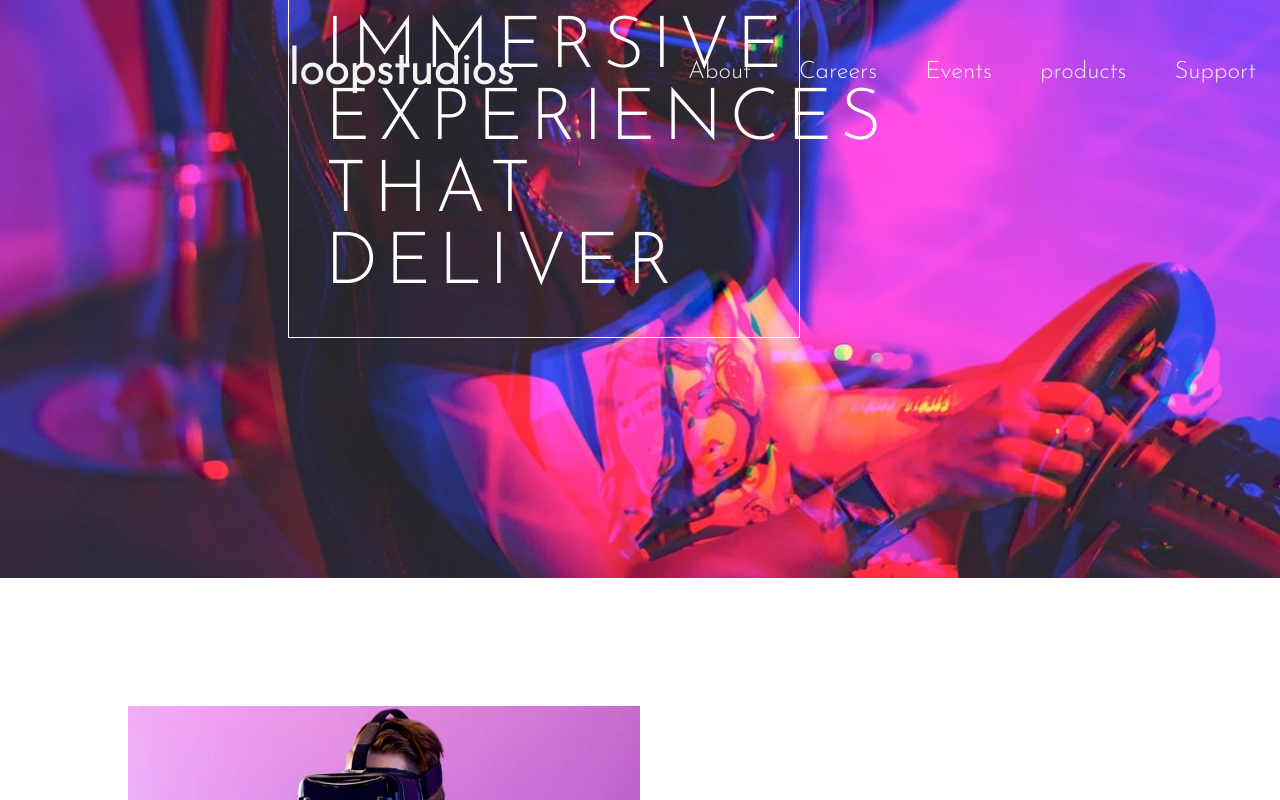
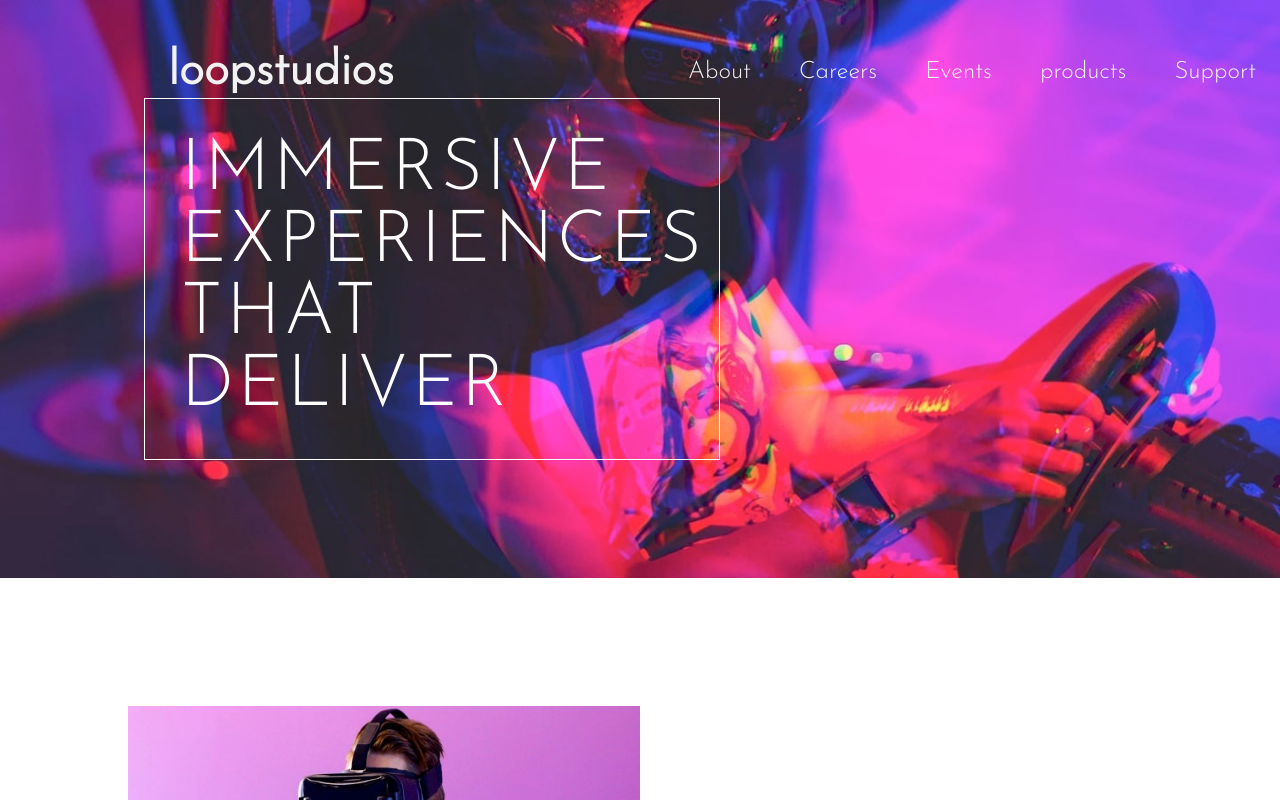
Before and after one commit to Denice-S/loopstudios-landing-page, a plain HTML site: page index.html in a window 1280 px wide. Shown: the top 800 px of the page. Drawn offline with Linux system fonts and the light colour scheme.

Commit message:
changed margins that were out of alignment

```diff
--- a/styles.css
+++ b/styles.css
@@ -48,7 +48,7 @@ body{
 }
 
 .active {
-    margin-left:5em;
+    margin-left:2.5em;
     background-color: transparent;
     color: white;
 }
@@ -82,16 +82,16 @@ main{
 .hero h2{
 position:absolute;
 text-transform:uppercase;
-width:40%;
+width:45%;
 color:white;
 font-size:4.5em;
 font-weight:100;
-letter-spacing: 0.1em;
+letter-spacing: 0.05em;
 padding:0.5em;
 line-height:1em;
 border: 1px solid white;
-bottom: 2.5em;
-left: 4em;
+bottom: 0.8em;
+left: 2em;
 z-index:1;
 }
 
@@ -203,7 +203,7 @@ z-index:1;
     width:50%;
     font-size:2em;
     font-weight:600;
-    /* padding:0.5em 2em; */
+
     margin:0;
 
   }
@@ -216,13 +216,12 @@ z-index:1;
   align-items:flex-end;
   justify-content:flex-end;
   width:50%;
-  /* padding:2em 8em; */
+
 }
 
 .copyright span{
   display:inline-block;
-  text-align:right;
-  /* padding:1em; */
+
   width:100%;
 }
 .copyright i{
@@ -240,7 +239,7 @@ z-index:1;
     color:white;
   }
 
-  /* The "responsive" class is added to the topnav with JavaScript when the user clicks on the icon. This class makes the topnav look good on small screens (display the links vertically instead of horizontally) */
+
   @media screen and (max-width: 600px) {
      .links{
       display:flex;
@@ -281,10 +280,7 @@ z-index:1;
      align-self:flex-start;
      padding:0.6em;
     }
-    /* .topnav.responsive .active{
-      display: block;
-      align-self:flex-start;
-    } */
+
     .topnav.responsive .dropdown {float: none;}
     .topnav.responsive .dropdown-content {position: relative;}
     .topnav.responsive .dropdown .dropbtn {
```
